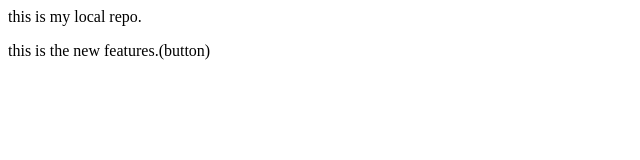
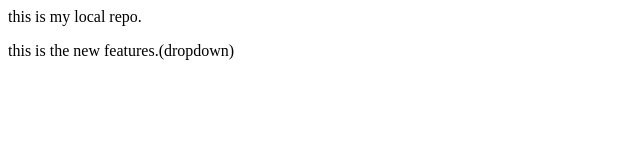
Before and after one commit to ManavGaur27/localrepo., a plain HTML site: page index.html in a window 1280 px wide. Shown: the full height of the page, 0-640 px from the left. Drawn offline with Linux system fonts and the light colour scheme.

Commit message:
Add dropdown

```diff
--- a/index.html
+++ b/index.html
@@ -1,3 +1,3 @@
 <p> this is my local repo. </p>
 
-<p> this is the new features.(button) </p>
+<p> this is the new features.(dropdown) </p>
```
